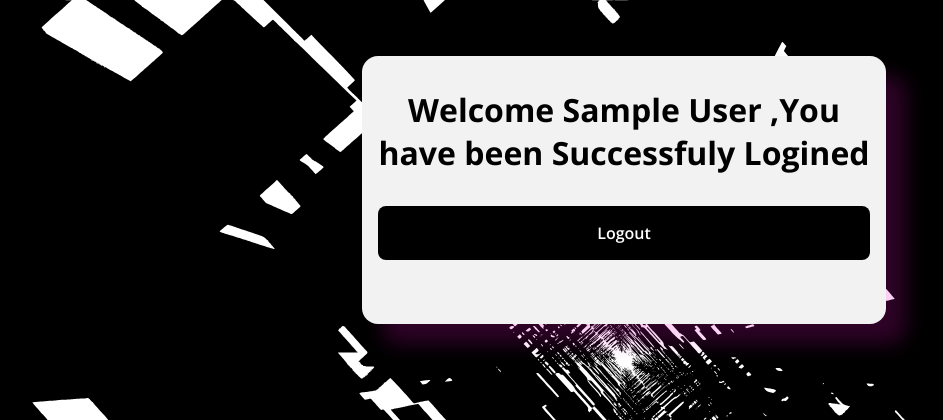
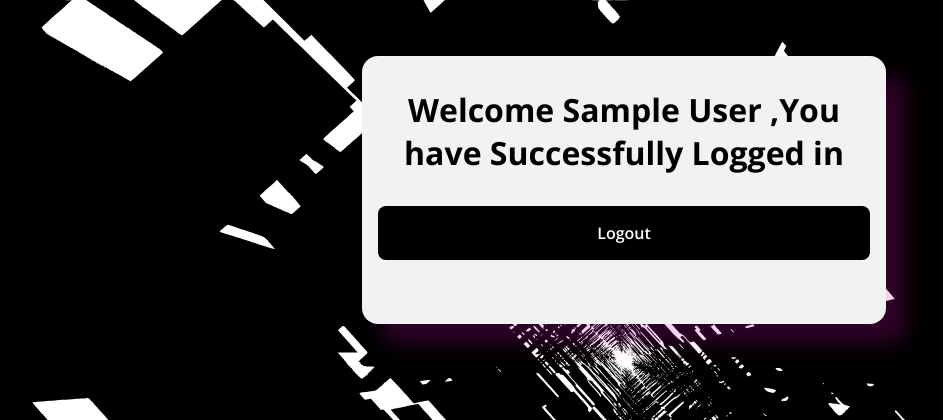
Before and after one commit to gokul1414/web_dev, a PHP site: page / in a window 1280 px wide. Shown: the top 420 px of the page, without its empty margins (16-959 px from the left). Run offline with PHP 8.4, Linux system fonts and the light colour scheme; the visitor is signed in with stand-in values (Sample User, id 1); tables that the repository leaves empty or names only in its code hold one stand-in row (values such as "Sample post"); some libraries are stand-ins or nearby versions.

Commit message:
Update index.php

```diff
--- a/index.php
+++ b/index.php
@@ -24,7 +24,7 @@ else{
 <body>
     <div class="login">
       <form action="" class="login__create " autocomplete="off" method="post" id="login-up">
-        <h1>Welcome   <?php echo $user["name"]; ?> ,You have been Successfuly Logined </h1>
+        <h1>Welcome   <?php echo $user["name"]; ?> ,You have Successfully Logged in</h1>
         <a href="logout.php" class="login__button_login">Logout</a>
       </form>
     </div>
```
